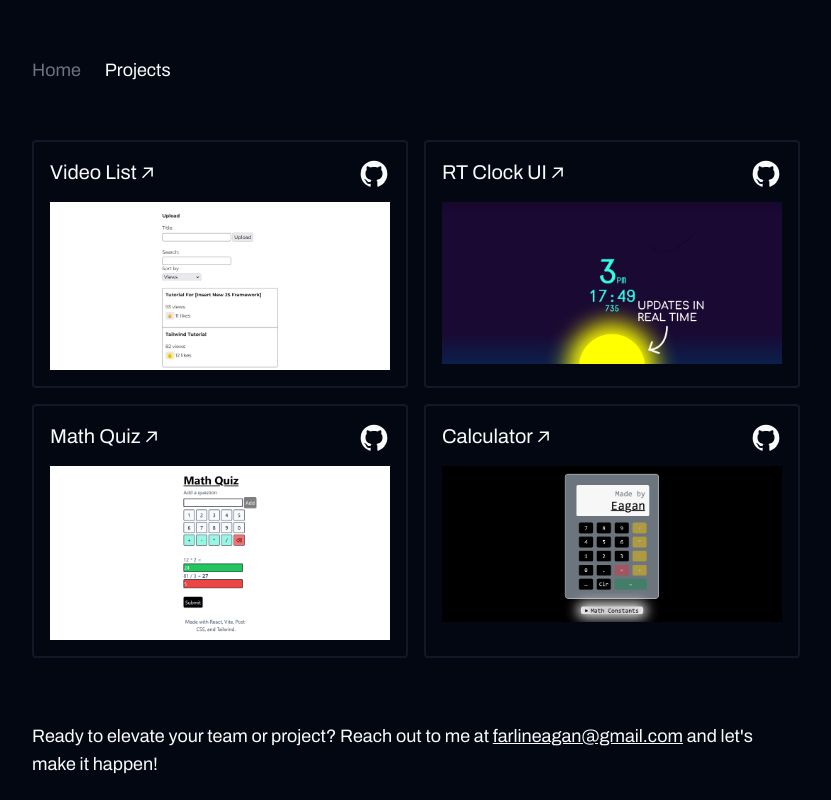
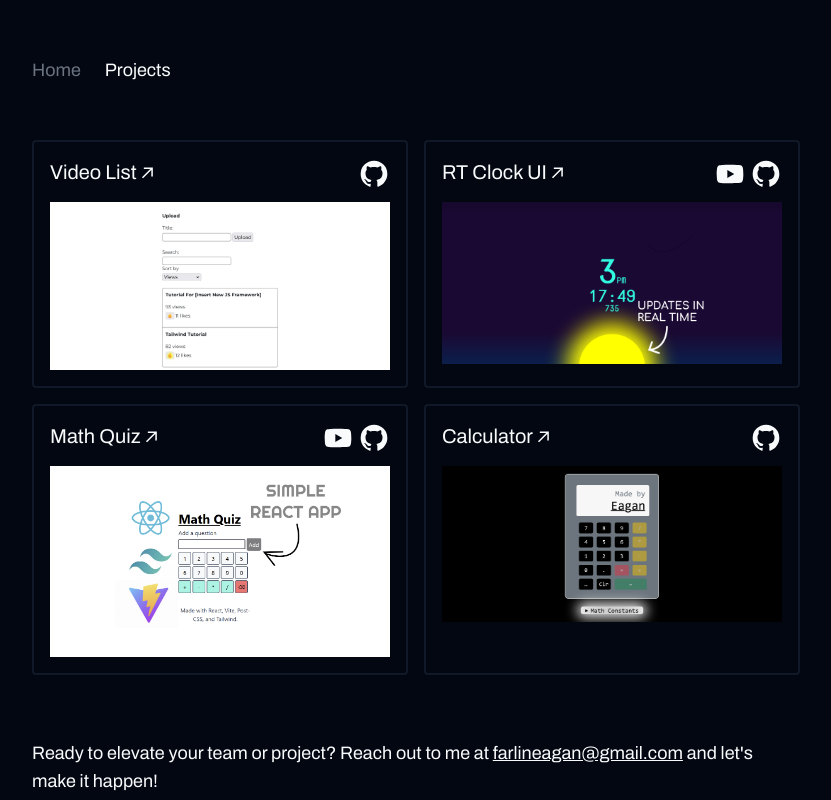
Before and after one commit to EaganFarlin/eaganfarlinDOTcom, a Next.js app: page /projects in a window 1280 px wide. Shown: the top 800 px of the page, without its empty margins (224-1055 px from the left). Built offline with nearby package versions, Linux system fonts and the light colour scheme.

Commit message:
Added links of YouTube showcases to projects

```diff
--- a/app/(ui)/projects/page.tsx
+++ b/app/(ui)/projects/page.tsx
@@ -40,11 +40,25 @@ const Projects = () => {
                 />
               </div>
             </a>
+            <div className="flex absolute top-2 md:top-4 right-4">
+              {project.youtubeuri !== undefined && (
                 <a
                   href={project.githuburi}
                   target="_blank"
                   rel="noopener noreferrer"
-              className="absolute top-2 md:top-4 right-4"
+                  className="mr-1"
+                >
+                  <img
+                    src="/icons/youtube.svg"
+                    alt="youtube-logo"
+                    className="w-10 md:w-8"
+                  />
+                </a>
+              )}
+              <a
+                href={project.githuburi}
+                target="_blank"
+                rel="noopener noreferrer"
               >
                 <img
                   src="/icons/github.svg"
@@ -53,6 +67,7 @@ const Projects = () => {
                 />
               </a>
             </div>
+          </div>
         );
       })}
     </div>
--- a/app/lib/projects.json
+++ b/app/lib/projects.json
@@ -9,12 +9,14 @@
     {
       "name": "RT Clock UI",
       "uri": "https://time.eaganfarlin.com/",
+      "youtubeuri": "https://www.youtube.com/watch?v=1rTm7uVcgPU",
       "githuburi": "https://github.com/EaganFarlin/rt-clock-ui",
       "screenshoturi": "/project-ss/clock-ui.png"
     },
     {
       "name": "Math Quiz",
       "uri": "https://mathquiz.eaganfarlin.com/",
+      "youtubeuri": "https://www.youtube.com/watch?v=uaAO9vOTlqA",
       "githuburi": "https://github.com/EaganFarlin/react-math-quiz",
       "screenshoturi": "/project-ss/math-quiz.png"
     },
```
Also changed, not shown: public/icons/youtube.svg (added), public/project-ss/math-quiz.png. Lines whose indentation alone changed are shown as unchanged.
